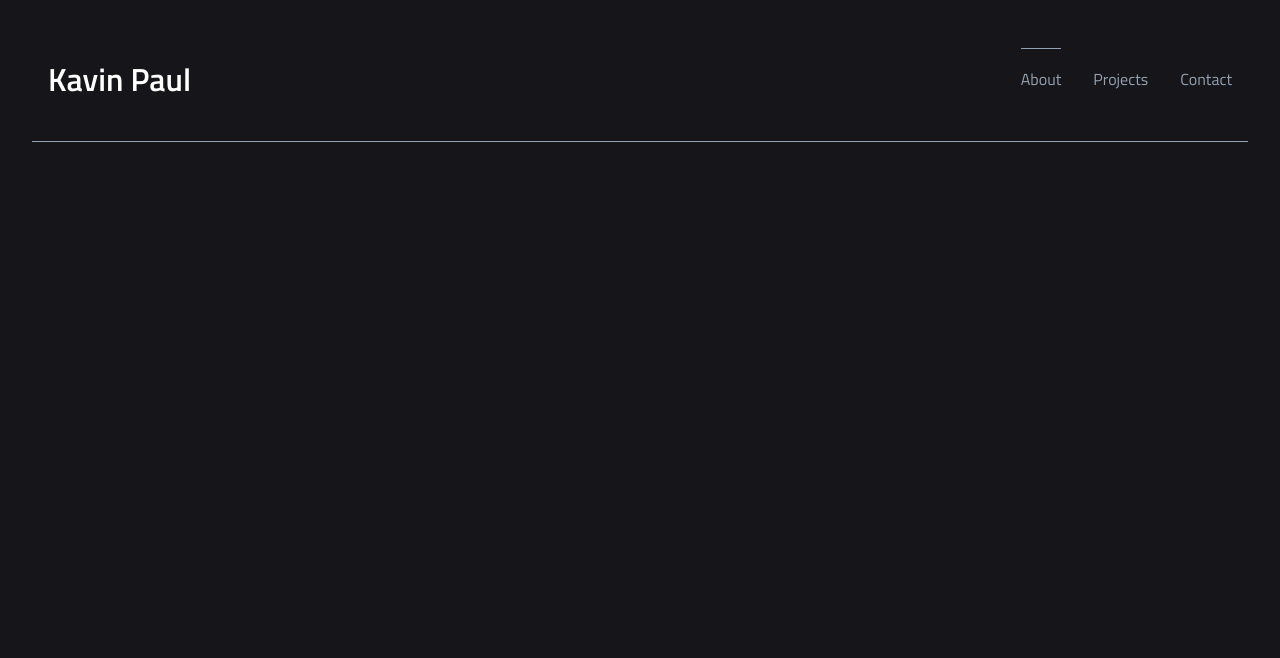
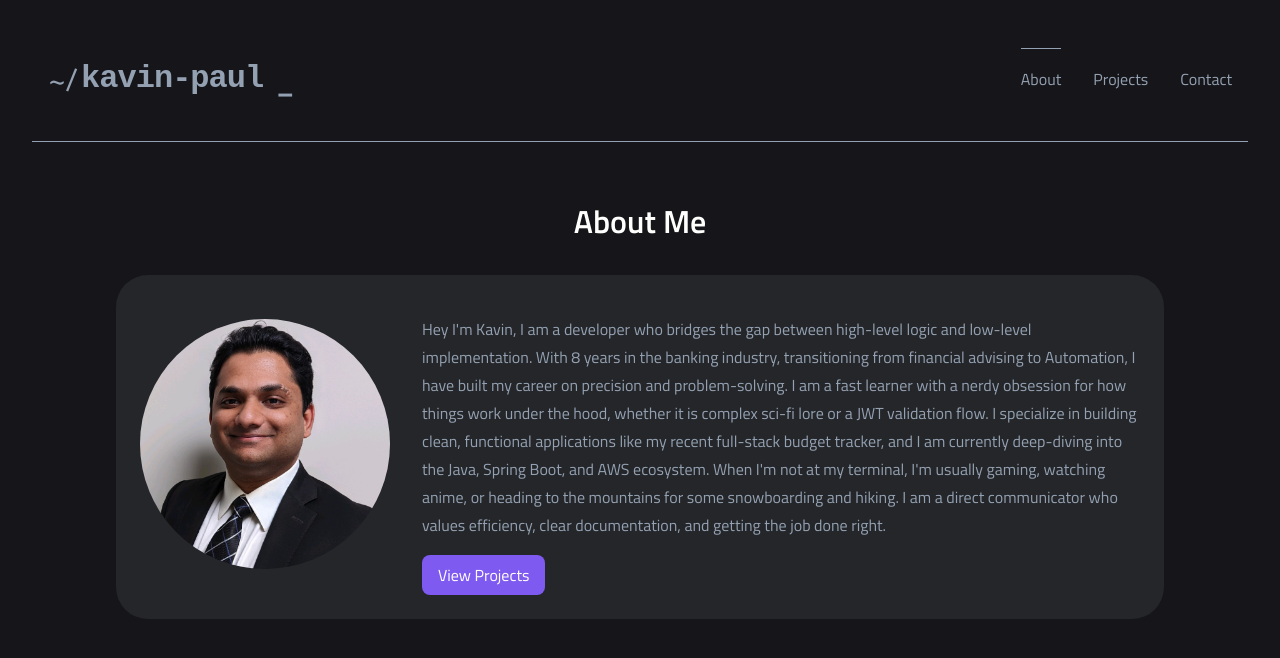
Before and after one commit to CodingKavin/MyPortfolio, a React (Vite) app: page / in a window 1280 px wide. Shown: the top 658 px of the page. Built offline with nearby package versions, Linux system fonts and the light colour scheme.

Commit message:
complete About page, add terminal appearence to name in nav bar, update variables with theme color switch

```diff
--- a/src/components/Navigation/Navigation.jsx
+++ b/src/components/Navigation/Navigation.jsx
@@ -15,9 +15,15 @@ const Navigation = () => {
   return (
     <nav className="navbar">
       <div className="navbar__left">
-        <Typography variant="h1" className="navbar__left-name">
-          Kavin Paul
-        </Typography>
+        <NavLink to="/" className="navbar__logo-link">
+          <Typography variant="h1" className="navbar__left-name">
+            <span className="navbar__prompt">~/</span>
+            <span className="navbar__typing-container">
+              <span className="navbar__typing-text">kavin-paul</span>
+              <span className="navbar__cursor">_</span>
+            </span>
+          </Typography>
+        </NavLink>
       </div>
 
       <div className="navbar__right--mobile">
--- a/src/components/Navigation/Navigation.scss
+++ b/src/components/Navigation/Navigation.scss
@@ -15,10 +15,6 @@
     position: static;
     margin: pxToRem(16) pxToRem(32);
     padding: pxToRem(16) pxToRem(16);
-  }
-
-  &__left-name {
-    color: $color-text-primary;
   }
 
   &__right {
@@ -98,4 +94,68 @@
       }
     }
   }
+
+  &__logo-link {
+    text-decoration: none;
+    transition: opacity 0.2s ease;
+
+    &:hover {
+      opacity: 0.8;
+    }
+  }
+
+  &__left-name {
+    color: $color-text-secondary;
+    letter-spacing: pxToRem(-1);
+    display: flex;
+    align-items: center;
+  }
+
+  &__prompt {
+    color: $color-text-secondary;
+    margin-right: pxToRem(4);
+    font-weight: 400;
+  }
+
+  &__cursor {
+    color: $color-text-secondary;
+    margin-left: pxToRem(2);
+    animation: blink 1s step-end infinite;
+  }
+
+  &__typing-container {
+    display: inline-flex;
+    align-items: center;
+    vertical-align: bottom;
+  }
+
+  &__typing-text {
+    display: inline-block;
+    overflow: hidden;
+    white-space: nowrap;
+    width: 0;
+    font-family: monospace;
+
+    animation: typing 1.5s steps(10) forwards;
+    animation-delay: 0.5s;
+  }
 }
+
+@keyframes typing {
+  from {
+    width: 0;
+  }
+  to {
+    width: 10ch;
+  }
+}
+
+@keyframes blink {
+  from,
+  to {
+    opacity: 1;
+  }
+  50% {
+    opacity: 0;
+  }
+}
--- a/src/pages/AboutPage/AboutPage.jsx
+++ b/src/pages/AboutPage/AboutPage.jsx
@@ -1,7 +1,52 @@
+import MyPic from "../../assets/Images/pic_kavin.jpg";
+import Typography from "../../components/Typography/Typography";
+import Button from "../../components/Button/Button";
 import "./AboutPage.scss";
 
 const AboutPage = () => {
-  return <></>;
+  return (
+    <section className="about-me">
+      <Typography variant="h1" className="about-me__header">
+        About Me
+      </Typography>
+      <div className="about-me__content">
+        <div className="about-me__pic">
+          <img
+            src={MyPic}
+            alt="Picture of Kavin"
+            className="about-me__pic-img"
+          />
+        </div>
+        <div className="about-me__about">
+          <div className="about-me__about-content">
+            <Typography variant="p1" className="about-me__description">
+              Hey I'm Kavin, I am a developer who bridges the gap between
+              high-level logic and low-level implementation. With 8 years in the
+              banking industry, transitioning from financial advising to
+              Automation, I have built my career on precision and
+              problem-solving. I am a fast learner with a nerdy obsession for
+              how things work under the hood, whether it is complex sci-fi lore
+              or a JWT validation flow. I specialize in building clean,
+              functional applications like my recent full-stack budget tracker,
+              and I am currently deep-diving into the Java, Spring Boot, and AWS
+              ecosystem. When I'm not at my terminal, I'm usually gaming,
+              watching anime, or heading to the mountains for some snowboarding
+              and hiking. I am a direct communicator who values efficiency,
+              clear documentation, and getting the job done right.
+            </Typography>
+            <Button
+              variant="primary"
+              isLink={true}
+              to="/projects"
+              className="about-me__btn"
+            >
+              View Projects
+            </Button>
+          </div>
+        </div>
+      </div>
+    </section>
+  );
 };
 
 export default AboutPage;
--- a/src/pages/AboutPage/AboutPage.scss
+++ b/src/pages/AboutPage/AboutPage.scss
@@ -0,0 +1,64 @@
+@use "../../styles/variables" as *;
+@use "../../styles/functions" as *;
+@use "../../styles/mixins" as *;
+
+.about-me {
+  display: flex;
+  flex-direction: column;
+  justify-content: center;
+  align-items: center;
+  @include tablet {
+    margin: pxToRem(16) pxToRem(32);
+    padding: pxToRem(16) pxToRem(16);
+  }
+
+  &__content {
+    background-color: $color-background-light;
+    border-radius: pxToRem(32);
+    display: flex;
+    flex-direction: column;
+    align-items: center;
+    gap: pxToRem(16);
+    margin: pxToRem(8) pxToRem(16);
+    padding: pxToRem(24) pxToRem(24);
+    max-width: pxToRem(1000);
+    transition:
+      transform 0.3s ease,
+      box-shadow 0.3s ease;
+
+    &:hover {
+      transform: translateY(-5px);
+      box-shadow: 0 8px 24px rgba(0, 0, 0, 0.3);
+    }
+
+    @include tablet {
+      flex-direction: row;
+      gap: pxToRem(32);
+      align-items: center;
+    }
+  }
+
+  &__pic {
+    flex-shrink: 0;
+    max-width: 250px;
+  }
+
+  &__pic-img {
+    width: 100%;
+    height: auto;
+    border-radius: 50%;
+    object-fit: cover;
+  }
+
+  &__about {
+    .typography--h1 {
+      margin-top: 0;
+      margin-bottom: 0;
+    }
+  }
+
+  &__header {
+    color: $color-text-primary;
+    text-align: center;
+  }
+}
--- a/src/styles/_variables.scss
+++ b/src/styles/_variables.scss
@@ -3,11 +3,26 @@ $font-family-primary: "Titillium Web", Arial, sans-serif;
 $max-width-md: 1045px;
 $max-width-lg: 1440px;
 
-$color-background-dark: #16161a;
-$color-background-light: #242629;
-$color-text-primary: #fffffe;
-$color-text-secondary: #94a1b2;
 $color-button-primary: #7f5af0;
 $color-primary-dark: #010101;
 $color-secondary-light: #72757e;
 $color-tertiary-medium: #2cb67d;
+
+:root {
+  --bg-dark: #16161a;
+  --bg-light: #242629;
+  --text-primary: #fffffe;
+  --text-secondary: #94a1b2;
+}
+
+[data-theme="light"] {
+  --bg-dark: #94a1b2;
+  --bg-light: #fffffe;
+  --text-primary: #16161a;
+  --text-secondary: #242629;
+}
+
+$color-background-dark: var(--bg-dark);
+$color-background-light: var(--bg-light);
+$color-text-primary: var(--text-primary);
+$color-text-secondary: var(--text-secondary);
```
